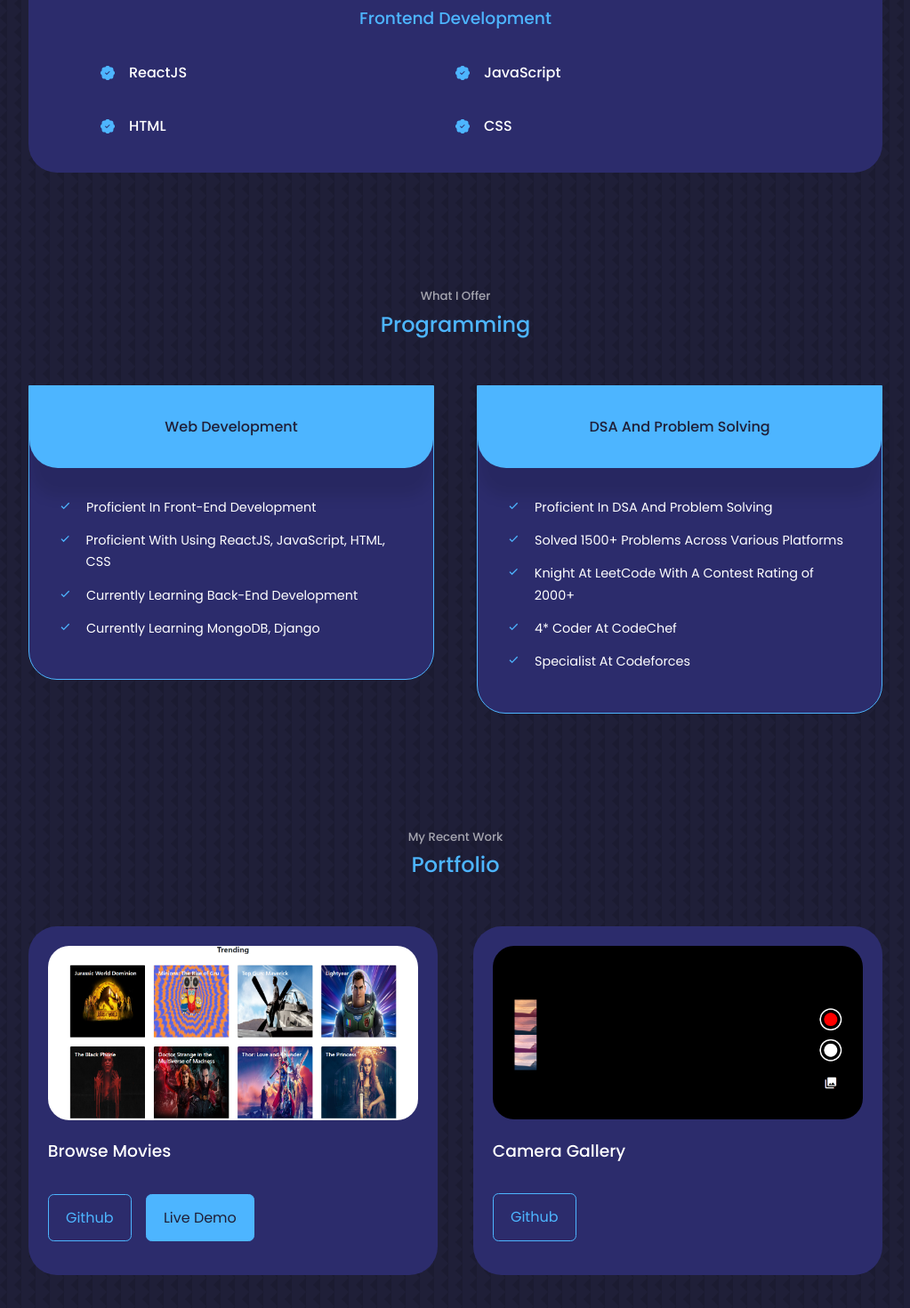
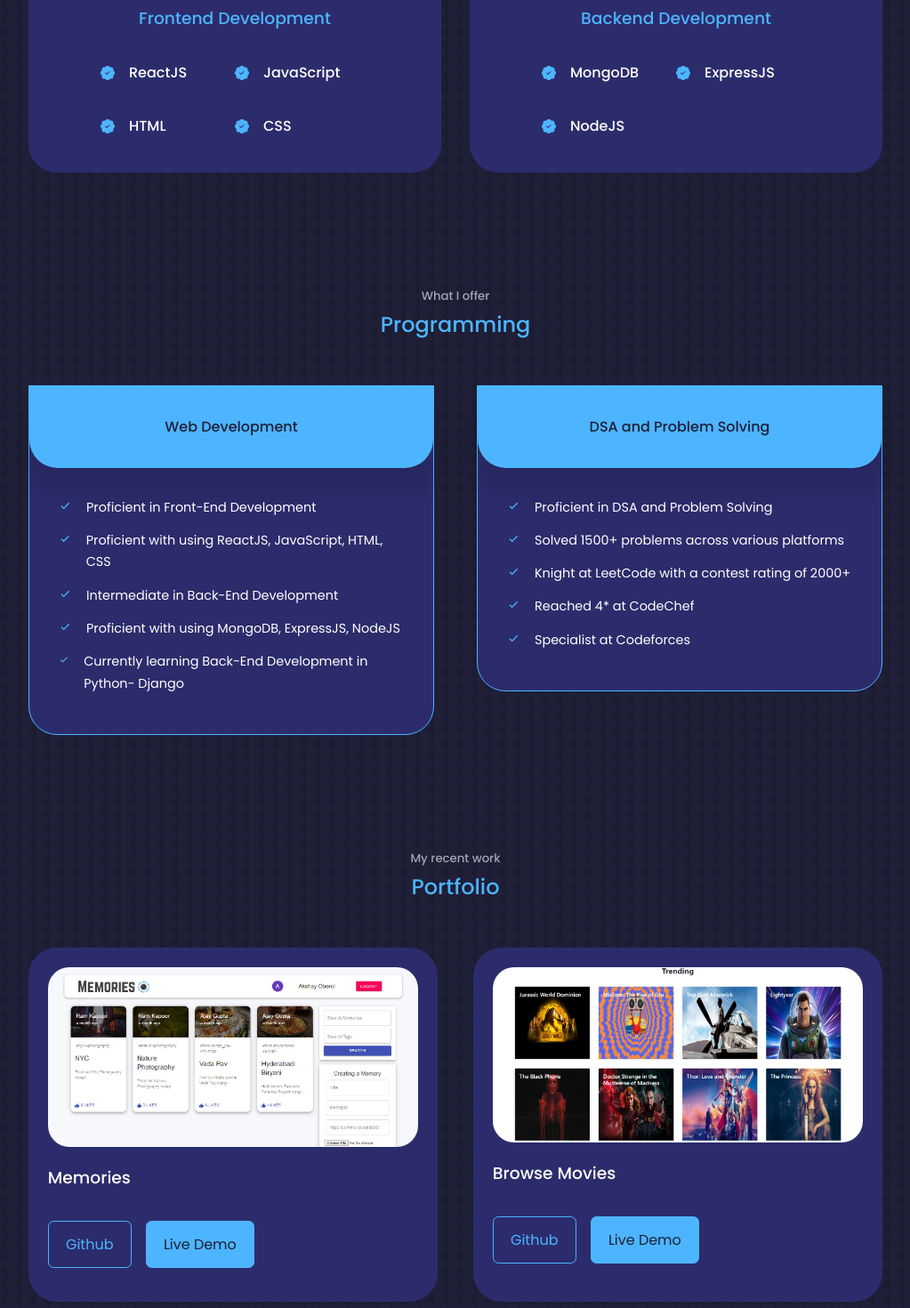
Before and after one commit to legit0108/Portfolio-Website, a React (Create React App) app: page / in a window 1280 px wide. Shown: the part 1620-3090 px from the top of the page at 89% size, without its empty margins (128-1151 px from the left). Built offline with nearby package versions, Linux system fonts and the light colour scheme.

Commit message:
Update: 21-12-2022

```diff
--- a/src/components/experience/Experience.jsx
+++ b/src/components/experience/Experience.jsx
@@ -34,8 +34,26 @@ function Experience() {
            </div>
         </div>
 
-        {/* Coming soon ! */
-        /* <div className="experience__backend"></div>  */}
+
+        <div className="experience__backend">
+           <h3>Backend Development</h3>
+           <div className="experience__content">
+               <article className="experience__details">
+                  <BsPatchCheckFill className="experience__details-icon"/>
+                  <h4>MongoDB</h4>
+               </article>
+
+               <article className="experience__details">
+                  <BsPatchCheckFill className="experience__details-icon"/>
+                  <h4>ExpressJS</h4>
+               </article>
+
+               <article className="experience__details">
+                  <BsPatchCheckFill className="experience__details-icon"/>
+                  <h4>NodeJS</h4>
+               </article>
+           </div>
+        </div>
       </div>
     </section>
   )
--- a/src/components/experience/experience.css
+++ b/src/components/experience/experience.css
@@ -1,6 +1,6 @@
 .experience__container {
     display: grid;
-    grid-template-columns: 1fr;
+    grid-template-columns: 1fr 1fr;
     gap: 2rem;
 }
 
@@ -43,13 +43,9 @@
 /* MEDIA QUERIES (MEDIUM DEVICES / TABLETS) */
 
 @media screen and (max-width: 1024px){
-   .experience__container {
-      grid-template-columns: 1fr;
-   }
-
    .experience__container > div {
-      width: 80%;
-      padding: 2rem;
+      width: 100%;
+      padding: 2rem 1rem;
       margin: 0 auto;
    }
 
@@ -61,7 +57,8 @@
 /* MEDIA QUERIES (SMALL DEVICES) */
 @media screen and (max-width: 600px){
    .experience__container {
-      gap: 1rem;
+        grid-template-columns: 1fr;
+        gap: 1rem;
    }
 
    .experience__container > div {
--- a/src/components/header/CTA.jsx
+++ b/src/components/header/CTA.jsx
@@ -1,5 +1,5 @@
 import React from 'react'
-import CV from '../../assets/Lakshit Pandeys Resume for Summer Internships.pdf'
+import CV from '../../assets/Lakshit Pandey\'s resume for SDE-1 roles.pdf'
 
 const CTA = () => {
   return (
--- a/src/components/portfolio/Portfolio.jsx
+++ b/src/components/portfolio/Portfolio.jsx
@@ -1,37 +1,38 @@
 import React from 'react'
 import './portfolio.css'
-import IMG1 from '../../assets/browseMovies.PNG'
-import IMG2 from '../../assets/cameraGallery.PNG'
-import IMG3 from '../../assets/leetcodeAutomation.PNG'
-import IMG4 from '../../assets/githubScraper.PNG'
+
+import IMG1 from '../../assets/memories.PNG'
+import IMG2 from '../../assets/browseMovies.PNG'
+import IMG3 from '../../assets/cameraGallery.PNG'
+import IMG4 from '../../assets/leetcodeAutomation.PNG'
 
 const data = [
   {
     id: 1,
     image: IMG1,
+    title: 'Memories',
+    github: "https://github.com/legit0108/Memories-App",
+    demo: "https://memories-project-full-stack.netlify.app"
+  },
+  {
+    id: 2,
+    image: IMG2,
     title: 'Browse Movies',
     github: "https://github.com/legit0108/movies-app-final",
     demo: "https://browse-movies.netlify.app/"
   },
   {
-    id: 2,
-    image: IMG2,
+    id: 3,
+    image: IMG3,
     title: 'Camera Gallery',
     github: "https://github.com/legit0108/Camera-Gallery",
     demo: null
   },
   {
-    id: 3,
-    image: IMG3,
+    id: 4,
+    image: IMG4,
     title: 'LeetCode Automation',
     github: "https://github.com/legit0108/LeetCode-Automation",
-    demo: null
-  },
-  {
-    id: 4,
-    image: IMG4,
-    title: 'GitHub Web Scraper',
-    github: "https://github.com/legit0108/GitHub-Web-Scraper",
     demo: null
   }
 ]
@@ -39,7 +40,7 @@ const data = [
 function Portfolio() {
   return (
     <section id='portfolio'>
-      <h5>My Recent Work</h5>
+      <h5>My recent work</h5>
       <h2>Portfolio</h2>
 
       <div className="container portfolio__container">
--- a/src/components/services/Services.jsx
+++ b/src/components/services/Services.jsx
@@ -5,7 +5,7 @@ import {BiCheck} from 'react-icons/bi'
 function Services() {
   return (
     <section id='services'>
-      <h5>What I Offer</h5>
+      <h5>What I offer</h5>
       <h2>Programming</h2>
 
       <div className="container services__container">
@@ -16,54 +16,59 @@ function Services() {
             <ul className="service__list">
               <li>
                 <BiCheck className="service__list-icon"/>
-                <p>Proficient In Front-End Development</p>
+                <p>Proficient in Front-End Development</p>
               </li>
 
               <li>
                 <BiCheck className="service__list-icon"/>
-                <p>Proficient With Using ReactJS, JavaScript, HTML, CSS</p>
+                <p>Proficient with using ReactJS, JavaScript, HTML, CSS</p>
               </li>
 
               <li>
                 <BiCheck className="service__list-icon"/>
-                <p>Currently Learning Back-End Development</p>
+                <p>Intermediate in Back-End Development</p>
               </li>
 
               <li>
                 <BiCheck className="service__list-icon"/>
-                <p>Currently Learning MongoDB, Django</p>
+                <p>Proficient with using MongoDB, ExpressJS, NodeJS</p>
+              </li>
+
+              <li>
+                <BiCheck className="service__list-icon"/>
+                <p>Currently learning Back-End Development in Python- Django</p>
               </li>
             </ul>
          </article>
 
          <article className="service">
            <div className="service__head">
-            <h3>DSA And Problem Solving</h3>
+            <h3>DSA and Problem Solving</h3>
            </div>
             <ul className="service__list">
               <li>
                 <BiCheck className="service__list-icon"/>
-                <p>Proficient In DSA And Problem Solving</p>
+                <p>Proficient in DSA and Problem Solving</p>
               </li>
 
               <li>
                 <BiCheck className="service__list-icon"/>
-                <p>Solved 1500+ Problems Across Various Platforms</p>
+                <p>Solved 1500+ problems across various platforms</p>
               </li>
 
               <li>
                 <BiCheck className="service__list-icon"/>
-                <p>Knight At LeetCode With A Contest Rating of 2000+</p>
+                <p>Knight at LeetCode with a contest rating of 2000+</p>
               </li>
 
               <li>
                 <BiCheck className="service__list-icon"/>
-                <p>4* Coder At CodeChef</p>
+                <p>Reached 4* at CodeChef</p>
               </li>
 
               <li>
                 <BiCheck className="service__list-icon"/>
-                <p>Specialist At Codeforces</p>
+                <p>Specialist at Codeforces</p>
               </li>
             </ul>
          </article>
```
Also changed, not shown: src/assets/memories.PNG (added), 1 other file (tests, documents, lock files or other folders).
